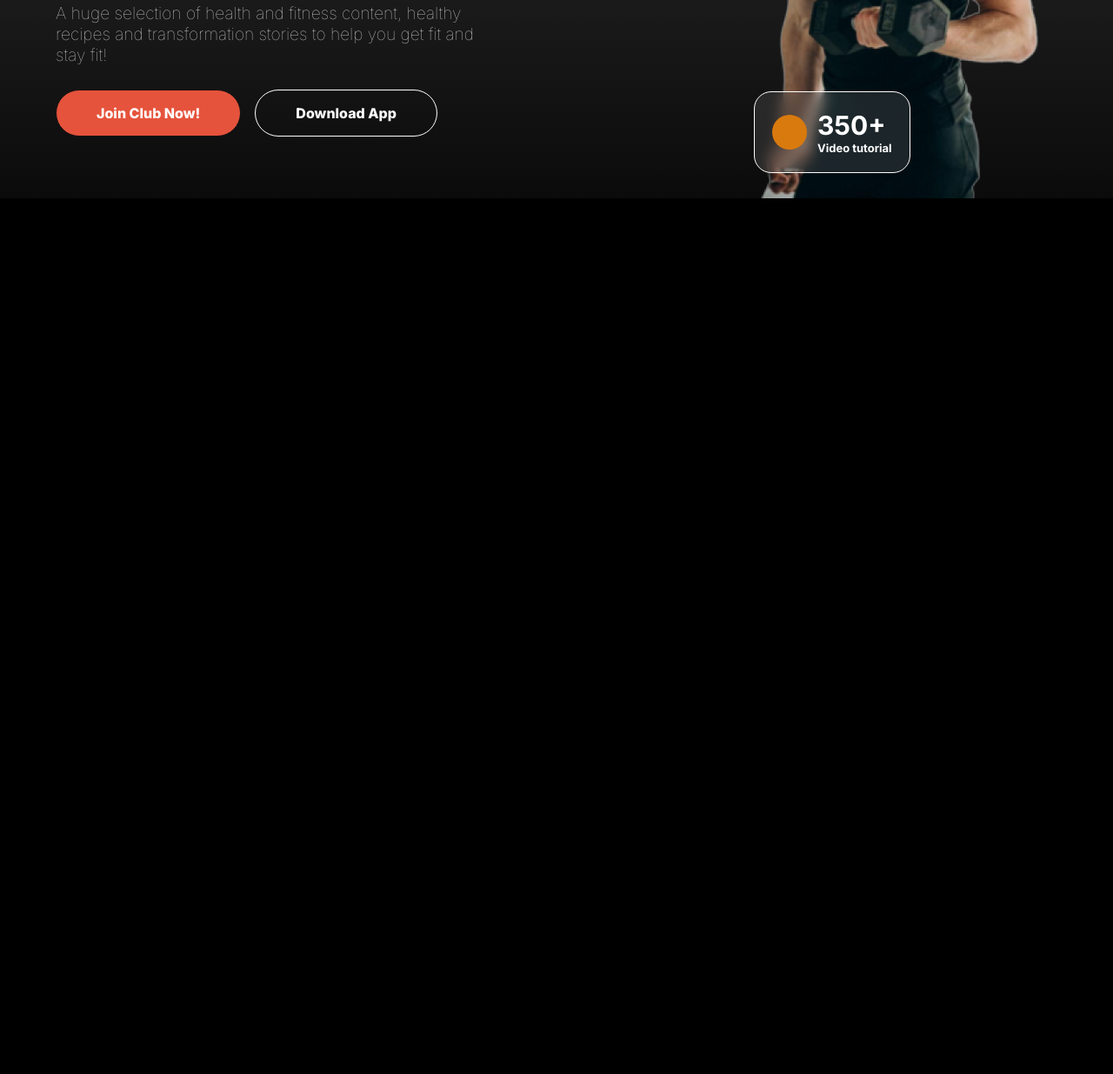
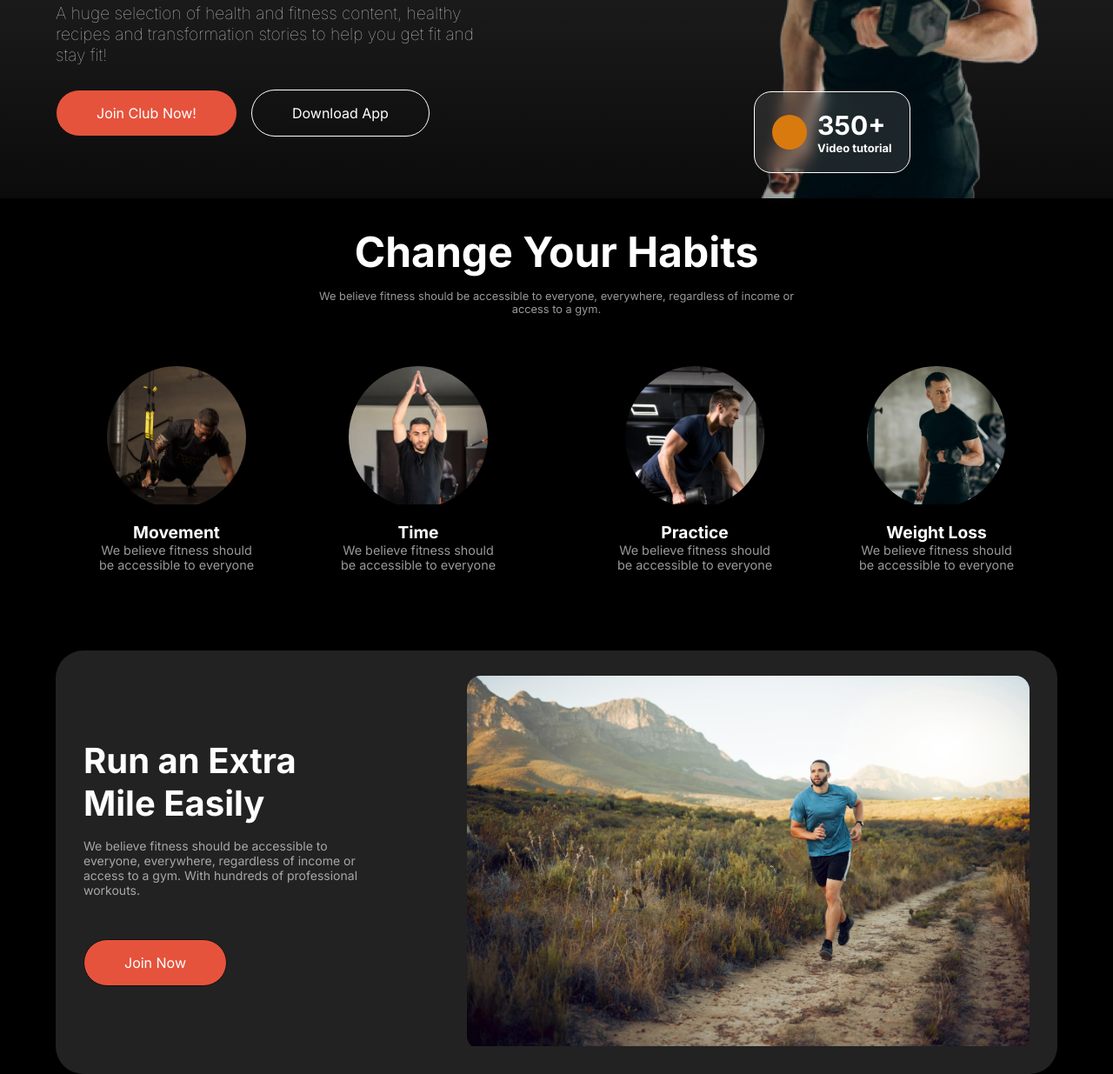
Before and after one commit to hosainahmeed/B10A2-versatile-Assignment, a plain HTML site: page index.html in a window 1280 px wide. Shown: the part 483-1718 px from the top of the page at 87% size. Before the commit the page ends 800 px from the top, so only its background shows below. Drawn offline with Linux system fonts and the light colour scheme.

Commit message:
second section added

```diff
--- a/index.html
+++ b/index.html
@@ -73,15 +73,76 @@
                 </div>
             </div>
         </header>
-        <!-- <main>
+        <main>
             <div class="container main">
                 <div class="habbitText">
                     <h1>Change Your Habits</h1>
-                    <p>We believe fitness should be accessible to everyone,
-                        everywhere, regardless of income or <br> access to a gym.</p>
+                    <p class="text-14 mt-14">We believe fitness should be
+                        accessible
+                        to everyone,
+                        everywhere, regardless of income or <br> access to a
+                        gym.</p>
+                </div>
+                <div class="sub-containear">
+                    <div class="flex-between child-habbit">
+                        <div class="habbit-con gap-1">
+                            <div class="image-con">
+                                <img src="./images/image 3.png" alt>
+                            </div>
+                            <div class="text-center">
+                                <h1 class="text-18">Movement</h1>
+                                <p class="text-14">We believe fitness should be
+                                    accessible to everyone</p>
+                            </div>
+                        </div>
+                        <div class="habbit-con gap-1">
+                            <div class="image-con">
+                                <img src="./images/image 2.png" alt>
+                            </div>
+                            <div class="text-center">
+                                <h1 class="text-18">Time</h1>
+                                <p class="text-14">We believe fitness should be
+                                    accessible to everyone</p>
+                            </div>
+                        </div>
+                    </div>
+                    <div class="flex-between child-habbit">
+                        <div class="habbit-con gap-1">
+                            <div class="image-con">
+                                <img src="./images/image 4.png" alt>
+                            </div>
+                            <div class="text-center">
+                                <h1 class="text-18">Practice</h1>
+                                <p class="text-14">We believe fitness should be
+                                    accessible to everyone</p>
+                            </div>
+                        </div>
+                        <div class="habbit-con gap-1">
+                            <div class="image-con">
+                                <img src="./images/image 5.png" alt>
+                            </div>
+                            <div class="text-center">
+                                <h1 class="text-18">Weight Loss</h1>
+                                <p class="text-14">We believe fitness should be
+                                    accessible to everyone</p>
+                            </div>
+                        </div>
+                    </div>
+                </div>
+                <div class="flex-between text-white join-plot gap-1">
+                    <div class="left jointext">
+                        <h1>Run an Extra <br> Mile Easily</h1>
+                        <p>We believe fitness should be accessible to everyone,
+                            everywhere, regardless of income or access to a gym.
+                            With hundreds of professional workouts.</p>
+                        <button class="btn-primary joinBtn">Join Now</button>
+                    </div>
+                 <div class="joinImg">
+                    <img src="./images/run.jpg" alt="">
+                 </div>
                 </div>
             </div>
-        </main> -->
+        </main>
         <footer></footer>
     </body>
 </html>
--- a/mobile.css
+++ b/mobile.css
@@ -41,6 +41,11 @@
 
     .hero-text p {
         font-size: 1rem;
+    }
+
+    .child-habbit{
+        flex-direction: column;
+        gap: 3rem;
     }
 }
 
@@ -96,4 +101,17 @@
         color: white;
         font-size: 20px;
     }
+    .sub-containear{
+        flex-direction: column;
+        gap: 2.5rem;
+    }
+
+    .habbitText h1{
+        font-size: 2rem;
+        margin-bottom: 1rem;
+    }
+
+    .join-plot{
+        flex-direction: column;
+    }
 }
--- a/style.css
+++ b/style.css
@@ -75,7 +75,23 @@ header {
 .hero-text {
     width: 90%;
 }
+.text-14{
+    font-size: 0.9rem;
+    opacity: 60%;
+}
+.text-18{
+    font-size: 1.2rem;
+}
 
+.gap-1{
+    gap: 1rem;
+}
+
+.text-center{
+    display: flex;
+    flex-direction: column;
+    align-items: center;
+}
 .hero-main-text {
     font-family: "Inter", sans-serif;
     font-size: 4.875rem;
@@ -115,7 +131,7 @@ header {
     border-radius: 3.125rem;
     cursor: pointer;
     font-family: "Inter", sans-serif;
-    font-weight: 800;
+    font-weight: 400;
     font-size: 1rem;
     text-wrap: nowrap;
 }
@@ -224,22 +240,96 @@ header {
     font-size: 0.813rem;
     text-wrap: nowrap;
 }
-main{
-    background-color:#111 ;
+
+.main {
+    width: 100%;
+    display: flex;
+    flex-direction: column;
+    gap: 3.625rem;
 }
 
-.main{
-    width: 100%;
-    background: #000;
-}
-
-.habbitText{
+.habbitText {
     text-align: center;
     color: #fff;
 }
-.habbitText h1{
+
+.habbitText h1 {
     font-size: 3rem;
 }
-.habbitText p{
+
+.habbitText p {
     font-size: 0.8rem;
+    margin-top: 0.875rem;
 }
+
+.sub-containear {
+    text-align: center;
+    display: flex;
+    gap: 2.5rem;
+}
+
+.habbit-con {
+    display: flex;
+    flex-direction: column;
+    align-items: center;
+    justify-content: space-between;
+    color: white;
+    width: 100%;
+    margin-bottom: 2rem;
+}
+
+.habbit-con p {
+    width: 70%;
+}
+
+.image-con {
+    border-radius: 50%;
+    overflow: hidden;
+    width: 100%;
+    max-width: 10rem;
+    height: auto;
+}
+
+.image-con img {
+    width: 100%;
+    height: auto;
+    object-fit: cover;
+}
+
+
+.join-plot{
+    padding: 1.8rem 2rem;
+    background-color: #222222;
+    border-radius: 2rem;
+}
+
+.joinImg{
+    height: 50%;
+    overflow: hidden;
+    border-radius: 1rem;
+}
+
+.joinImg img{
+    width: 100%;
+    height: 100%;
+    object-fit: contain;
+}
+
+.jointext{
+    display: flex;
+    align-items: start;
+    flex-direction: column;
+    gap: 1rem;
+}
+.jointext h1{
+    font-size: 2.5rem;
+}
+.jointext p{
+    width: 80%;
+    font-size: 14px;
+    opacity: 60%;
+}
+
+.joinBtn{
+    margin-top: 2rem;
+}
```
